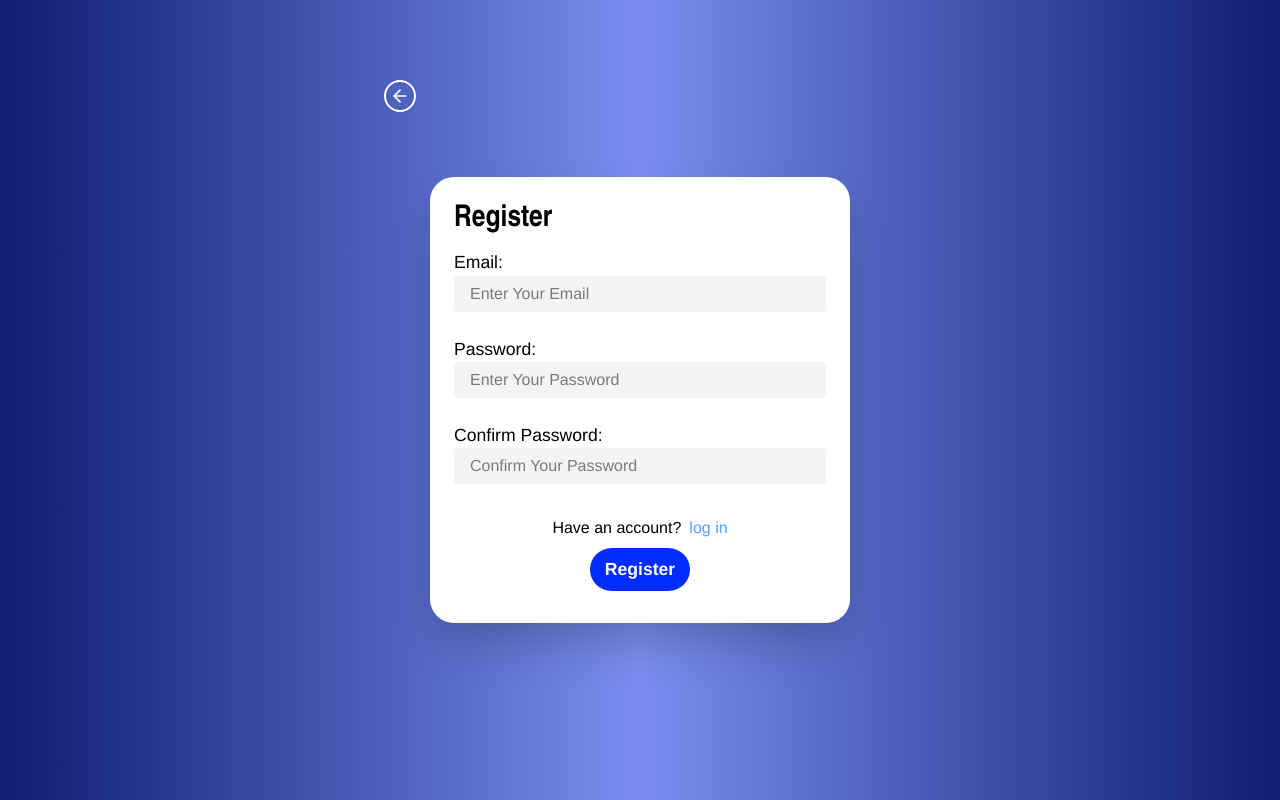
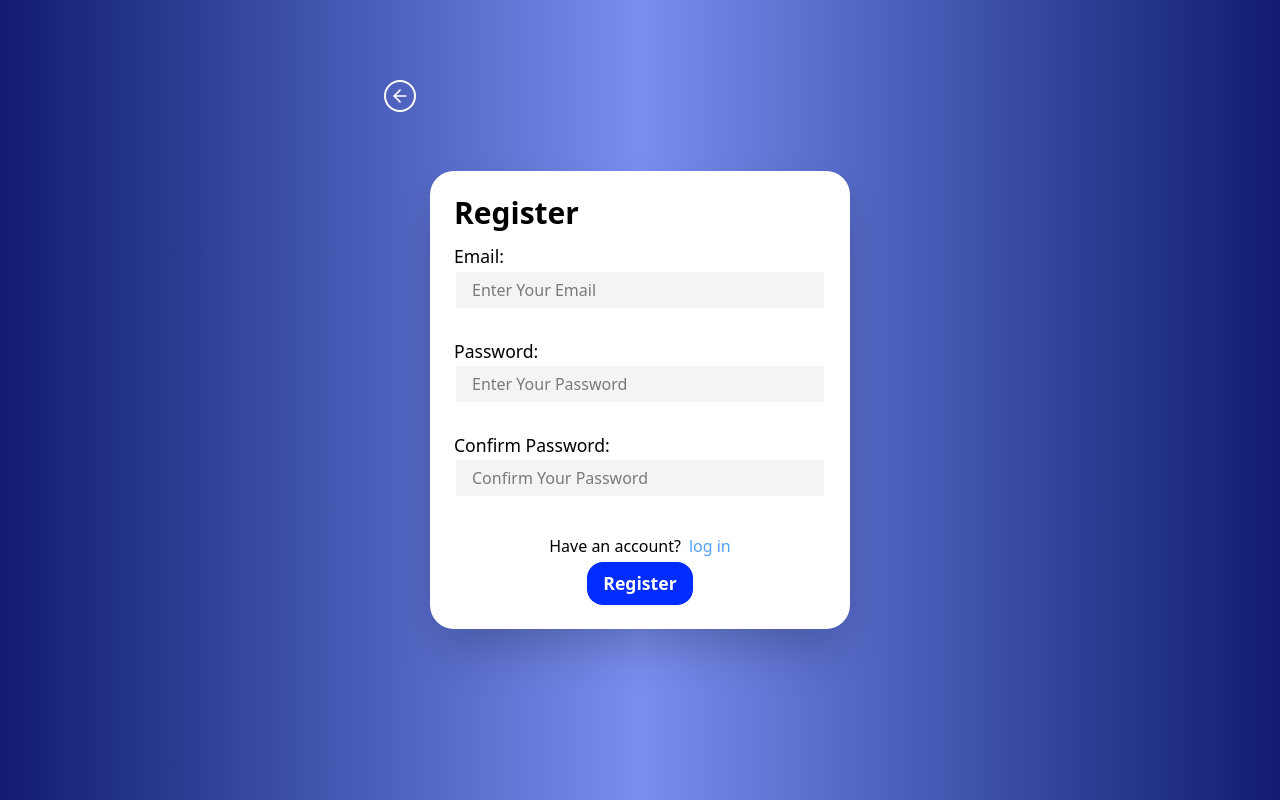
Before and after one commit to IbrahimZherati/StudyBuddy, a Next.js app in the folder studybuddy-frontend/: page /register in a window 1280 px wide. Built offline with nearby package versions, Linux system fonts and the light colour scheme.

Commit message:
Improved styling in Register/Login page

```diff
--- a/studybuddy-frontend/app/globals.css
+++ b/studybuddy-frontend/app/globals.css
@@ -1,12 +1,21 @@
 @import "tailwindcss";
 
-@layer utilities {
+@utility flex-col-center {
+    @apply flex flex-col justify-center items-center;
+}
+
+@utility flex-row-center {
+    @apply flex justify-center items-center;
+}
+
+@layer components {
+
     .page {
         @apply mt-15 h-screen text-center;
     }
 
     .page-sign {
-        @apply flex justify-center items-center p-4 min-h-screen
+        @apply flex-col-center p-4 min-h-screen
             bg-linear-90 from-[#111b71] via-[#7b8eef] to-[#111b71];
     }
 
@@ -15,7 +24,7 @@
     }
 
     .custom-form {
-        @apply flex flex-col justify-evenly gap-1;
+        @apply flex flex-col justify-evenly gap-1.5;
     }
 
     .title {
@@ -27,7 +36,8 @@
     }
 
     .input-box {
-        @apply w-full bg-gray-100 rounded-sm px-4 py-1.5 text-[1rem] focus:outline-blue-200;
+        @apply w-full border-2 border-white bg-gray-100 rounded-sm px-4 py-1.5 text-[1rem]
+        outline-white focus:outline-blue-200 transition duration-150;
     }
 
     .input-check {
@@ -35,7 +45,7 @@
     }
 
     .input-error {
-        @apply border-2 border-red-400;
+        @apply border-red-400;
     }
 
     .sign-p {
@@ -43,16 +53,19 @@
     }
 
     .sign-p-link {
-        @apply text-blue-400 ml-2;
+        @apply text-blue-400 ml-2
+        focus:outline-none focus-visible:ring-2 focus-visible:ring-blue-500 rounded
+        hover:underline transition duration-200;
     }
 
     .error-message {
-        @apply text-red-500 text-[0.75rem] h-1 mt-1 mb-3;
+        @apply text-red-500 text-[0.75rem] min-h-1 mt-1;
     }
 
     .btn-sign {
-        @apply rounded-3xl bg-[#002CFF] font-bold w-25 cursor-pointer text-white p-2
-        text-center mx-auto text-[1.1rem] mb-2;
+        @apply rounded-2xl bg-[#002CFF] font-bold px-4 py-2 cursor-pointer text-white
+        text-center mx-auto text-[1.1rem]
+        hover:ring-2 hover:ring-blue-900 hover:scale-103 transition duration-200;
     }
 }
 
@@ -60,14 +73,6 @@
     box-sizing: border-box;
 }
 
-body {
-    font-family: Helvetica, sans-serif;
+input::selection {
+    @apply bg-blue-200 text-blue-900;
 }
-
-.title {
-    font-family: 'Arial Narrow', Arial, sans-serif;
-}
-
-.unavailable {
-    cursor: default;
-}
--- a/studybuddy-frontend/app/register/page.jsx
+++ b/studybuddy-frontend/app/register/page.jsx
@@ -88,6 +88,7 @@ const RegisterPage = () => {
                         }
                     />
 
+                    <div className='flex-col-center'>
                         <p className='sign-p'>Have an account?
                             <Link href="/login" className='sign-p-link'>
                                 log in
@@ -97,6 +98,7 @@ const RegisterPage = () => {
                         <button type="submit" className="btn-sign" >
                             Register
                         </button>
+                    </div>
                 </form>
             </div>
         </div>
--- a/studybuddy-frontend/components/Input.jsx
+++ b/studybuddy-frontend/components/Input.jsx
@@ -23,8 +23,8 @@ const Input = ({label, fieldName, value, handleFocus, handleChange, errorMessage
                             ${hasError && triedToSubmit? "input-error": ""}`}
             />
 
-            <p className='error-message'>
-                {errorMessage}
+            <p className={`error-message ${errorMessage? "visible": "invisible"}`}>
+                {errorMessage || "placeholder"}
             </p>
         </label>
     )
```
Also changed, not shown: studybuddy-frontend/app/layout.jsx (renamed from studybuddy-frontend/app/layout.js). Lines whose indentation alone changed are shown as unchanged.
